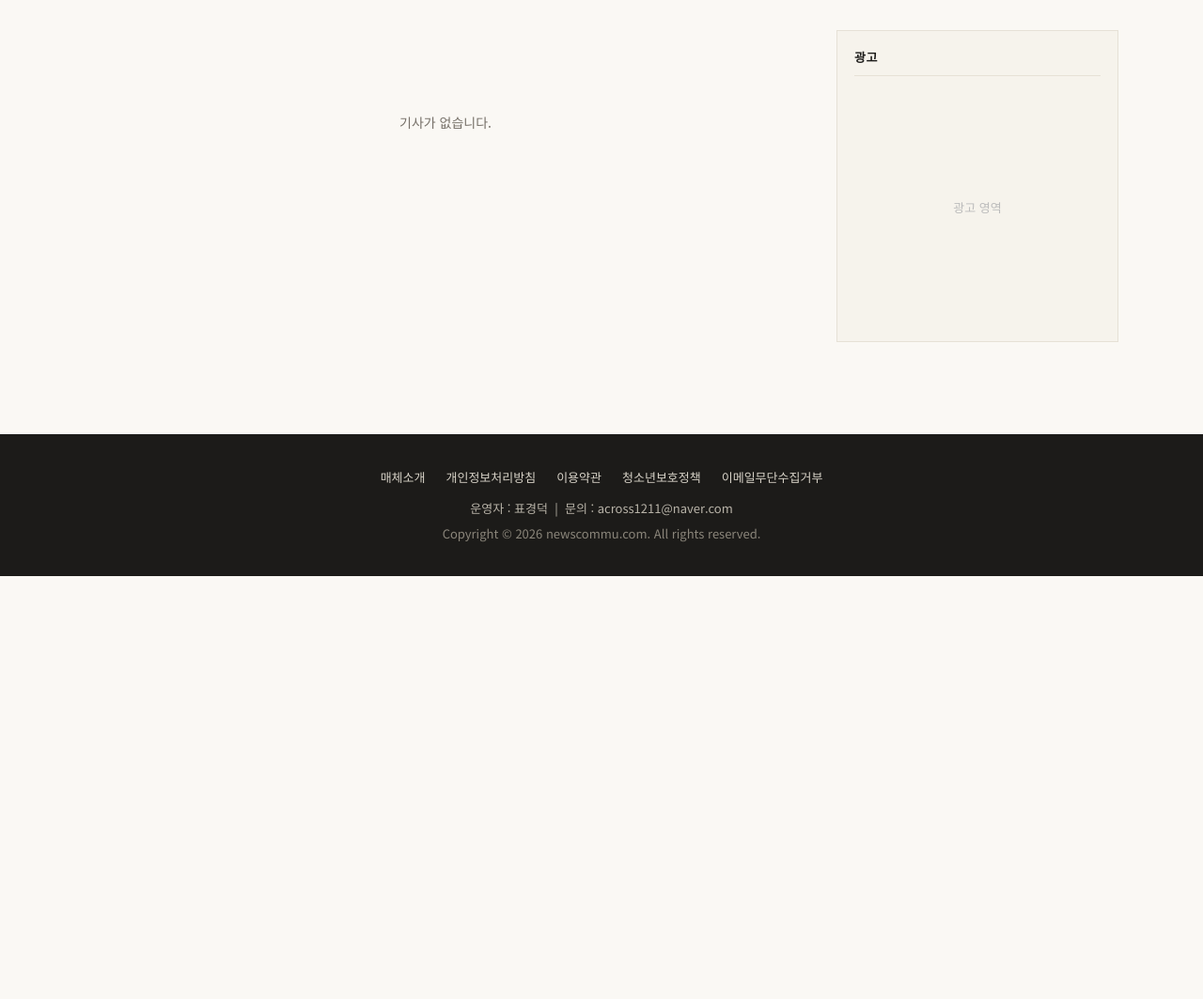
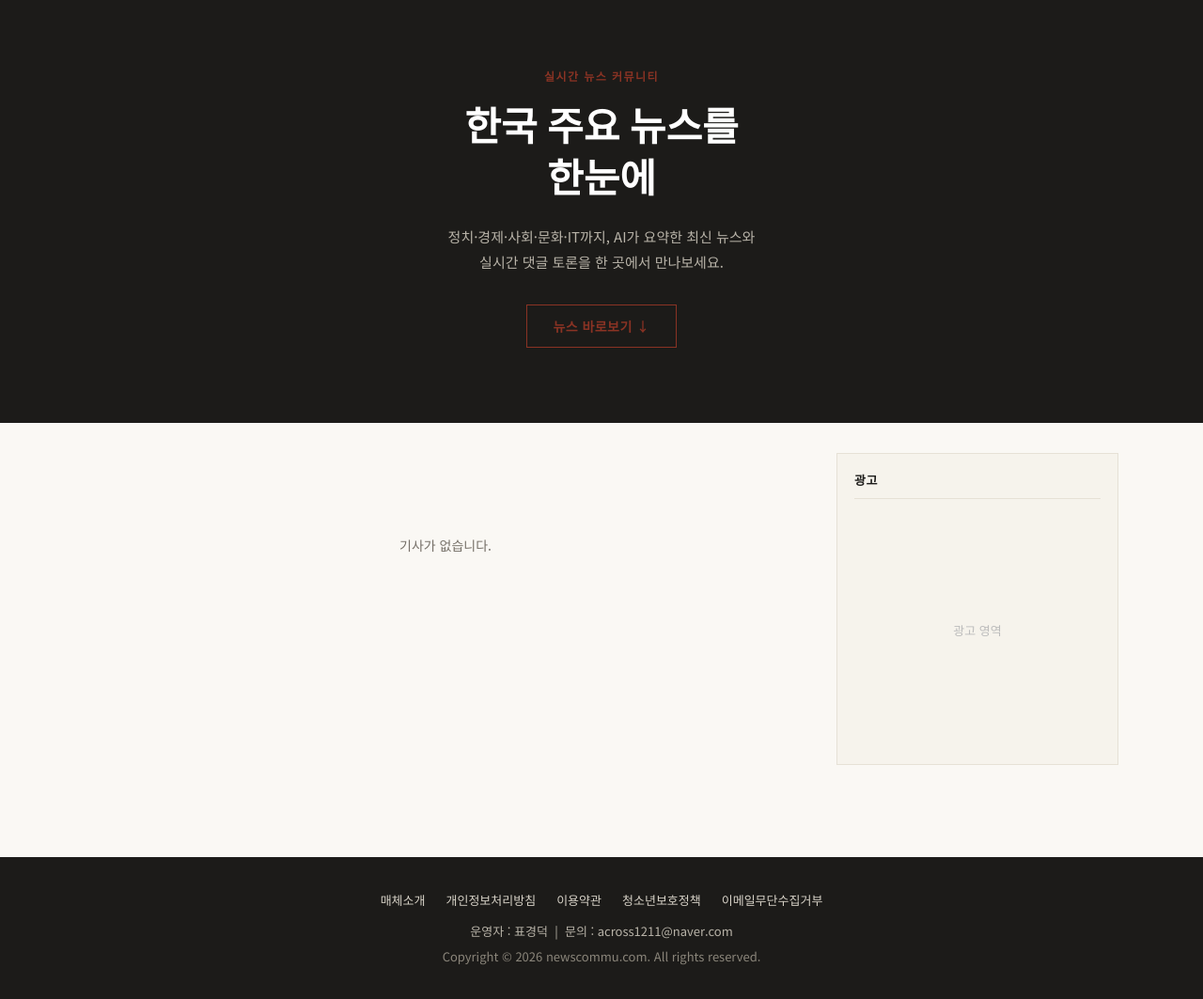
Before and after one commit to hkno3/commu, a PHP site: page / in a window 1280 px wide. Shown: the part 119-1182 px from the top of the page at 94% size. Before the commit the page ends 732 px from the top, so only its background shows below. Run offline with PHP 8.4, Linux system fonts and the light colour scheme; data that the repository does not hold is empty.

Commit message:
Add hero section to index.php for company homepage look

```diff
--- a/assets/css/style.css
+++ b/assets/css/style.css
@@ -28,6 +28,60 @@ h1, h2, h3,
 .article-detail-header h1,
 .article-detail-header h2 {
   font-family: 'Noto Serif KR', serif;
+}
+
+/* ── Hero Section ── */
+.hero-section {
+  background: var(--text);
+  color: #f0ede6;
+  padding: 72px 20px 80px;
+  text-align: center;
+}
+.hero-inner {
+  max-width: 680px;
+  margin: 0 auto;
+}
+.hero-eyebrow {
+  font-size: 12px;
+  letter-spacing: 0.12em;
+  text-transform: uppercase;
+  color: var(--primary);
+  margin-bottom: 20px;
+  font-weight: 600;
+}
+.hero-title {
+  font-family: 'Noto Serif KR', serif;
+  font-size: 42px;
+  font-weight: 700;
+  line-height: 1.3;
+  color: #ffffff;
+  margin-bottom: 20px;
+}
+.hero-desc {
+  font-size: 15px;
+  line-height: 1.8;
+  color: #b8b3a8;
+  margin-bottom: 32px;
+}
+.hero-cta {
+  display: inline-block;
+  padding: 12px 28px;
+  border: 1px solid var(--primary);
+  color: var(--primary);
+  text-decoration: none;
+  font-size: 14px;
+  font-weight: 600;
+  letter-spacing: 0.03em;
+  transition: all 0.2s;
+}
+.hero-cta:hover {
+  background: var(--primary);
+  color: #fff;
+}
+@media (max-width: 768px) {
+  .hero-section { padding: 48px 20px 56px; }
+  .hero-title { font-size: 28px; }
+  .hero-desc br { display: none; }
 }
 
 /* ── Header ── */
--- a/index.php
+++ b/index.php
@@ -62,7 +62,16 @@ $initial_cat = $CAT_SLUG_MAP[$cat_param] ?? ($cat_param ?: 'all');
   <div class="cat-nav-inner" id="cat-nav-inner"></div>
 </nav>
 
-<div class="main-wrap">
+<section class="hero-section">
+  <div class="hero-inner">
+    <p class="hero-eyebrow">실시간 뉴스 커뮤니티</p>
+    <h2 class="hero-title">한국 주요 뉴스를<br>한눈에</h2>
+    <p class="hero-desc">정치·경제·사회·문화·IT까지, AI가 요약한 최신 뉴스와<br>실시간 댓글 토론을 한 곳에서 만나보세요.</p>
+    <a href="#news-list" class="hero-cta">뉴스 바로보기 ↓</a>
+  </div>
+</section>
+
+<div class="main-wrap" id="news-list">
   <div class="main-index-layout">
 
     <!-- 왼쪽: 기사 목록 -->
```
